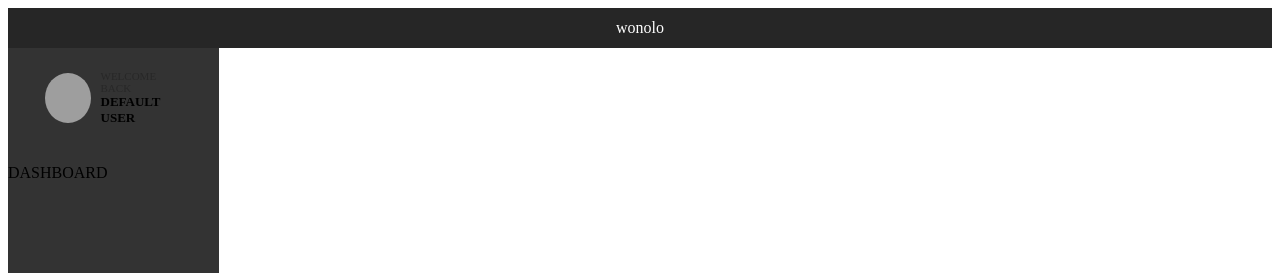
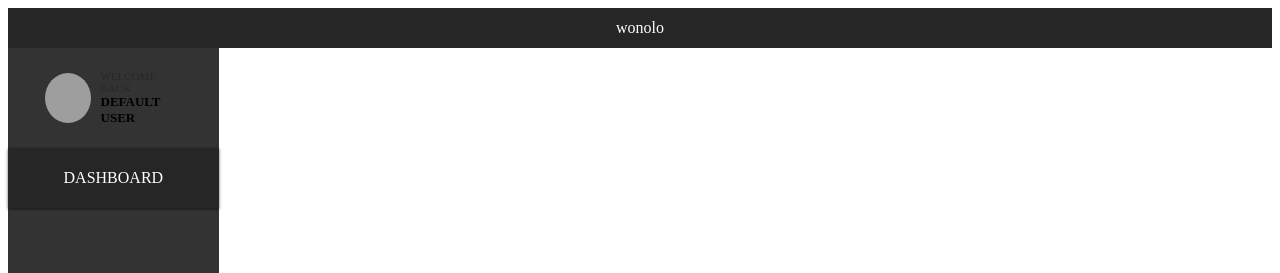
Before and after one commit to tiffaphm/not_wnl_platform, a React app: page / in a window 1280 px wide. Shown: the top 273 px of the page. Built offline with nearby package versions, Linux system fonts and the light colour scheme; grey boxes are pictures that could not be loaded; the HTML template or start-up script is replaced by a standard one.

Commit message:
sidebar menu items css

```diff
--- a/client/src/components/styles/Sidebar.css
+++ b/client/src/components/styles/Sidebar.css
@@ -1,7 +1,7 @@
 .sidebar-container {
   grid-area: sidebar;
   display: grid;
-  grid-template-rows: 100px repeat(4, 75px) repeat(3, 1fr);
+  grid-template-rows: 100px repeat(4, 60px) repeat(3, 1fr);
   background-color: #333333;
 }
 
@@ -10,6 +10,8 @@
   grid-row: 1 / 2;
   background-color: var(--base);
 }
+
+/* sidebar welcome */
 
 .sidebar-welcome-content {
   display: flex;
@@ -50,3 +52,29 @@
   font-weight: 700;
   font-size: 13px;
 }
+
+/* sidebar menu items */
+
+.sidebar-menu-item {
+  display: grid;
+  grid-row: 2 / span 1;
+  font-size: 16px;
+  transition: background-color .2s ease-in-out,
+    box-shadow .2s ease-in-out;
+}
+
+.sidebar-menu-item > p {
+  color: #fff;
+  justify-self: center;
+  align-self: center;
+}
+
+.sidebar-active, .sidebar-menu-item:hover {
+  background-color: #262626;
+  box-shadow: 0 1px 3px 0 rgba(0, 0, 0, .6);
+  border-left: 4px solid var(--base);
+}
+
+.sidebar-menu-item:hover {
+  color: var(--base);
+}
```
